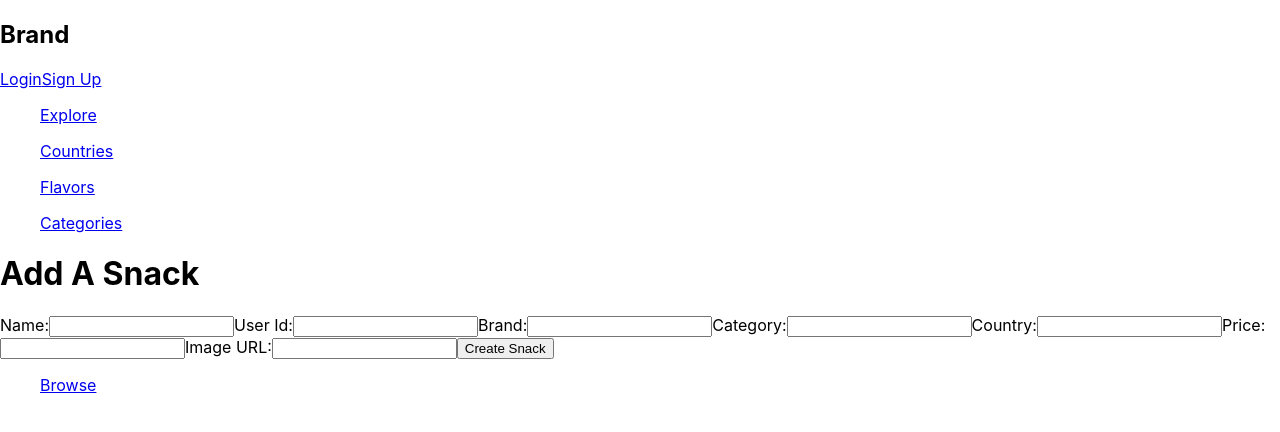
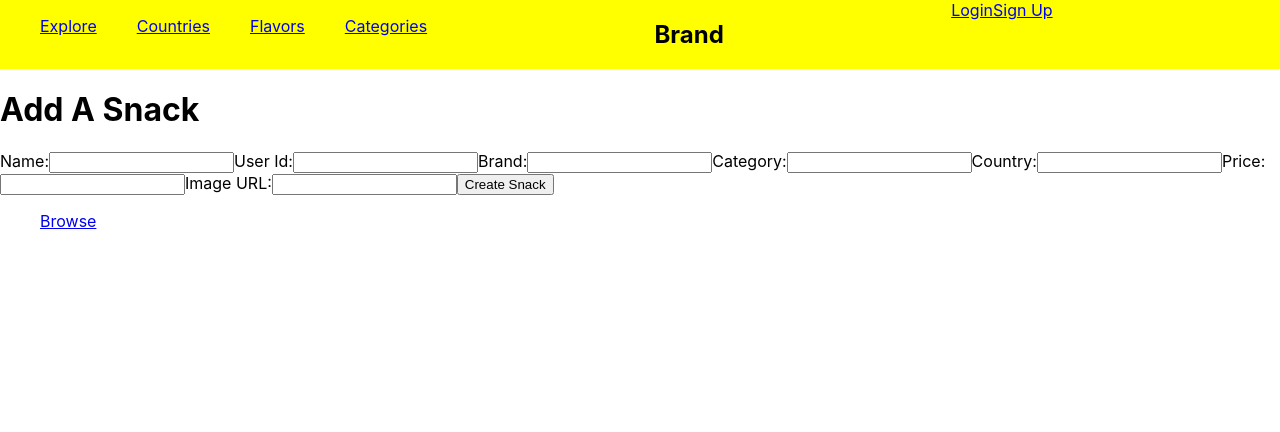
Before and after one commit to johnhkim124/Chippy, a React (Create React App) app in the folder chippy-client/: page /new-snack in a window 1280 px wide. Shown: the top 432 px of the page. Built offline with nearby package versions, Linux system fonts and the light colour scheme; no server answers.

Commit message:
added some css to layout

```diff
--- a/chippy-client/src/App.css
+++ b/chippy-client/src/App.css
@@ -1,38 +1,2 @@
-.App {
-  text-align: center;
+.app-div {
 }
-
-.App-logo {
-  height: 40vmin;
-  pointer-events: none;
-}
-
-@media (prefers-reduced-motion: no-preference) {
-  .App-logo {
-    animation: App-logo-spin infinite 20s linear;
-  }
-}
-
-.App-header {
-  background-color: #282c34;
-  min-height: 100vh;
-  display: flex;
-  flex-direction: column;
-  align-items: center;
-  justify-content: center;
-  font-size: calc(10px + 2vmin);
-  color: white;
-}
-
-.App-link {
-  color: #61dafb;
-}
-
-@keyframes App-logo-spin {
-  from {
-    transform: rotate(0deg);
-  }
-  to {
-    transform: rotate(360deg);
-  }
-}
--- a/chippy-client/src/App.js
+++ b/chippy-client/src/App.js
@@ -41,6 +41,7 @@ function App() {
 
 
   return (
+    <div className="app-div">
     <Layout currentUser={currentUser} handleLogout={handleLogout}>
       <Switch>
         <Route path="/login">
@@ -53,7 +54,8 @@ function App() {
           <MainContainer/>
         </Route>
       </Switch>
-    </Layout>
+      </Layout>
+      </div>
   );
 }
 
--- a/chippy-client/src/components/layout/layout/Layout.css
+++ b/chippy-client/src/components/layout/layout/Layout.css
@@ -0,0 +1,2 @@
+.layout {
+}
--- a/chippy-client/src/components/layout/layout/Layout.jsx
+++ b/chippy-client/src/components/layout/layout/Layout.jsx
@@ -1,5 +1,6 @@
 import Nav from "../nav/Nav";
 import Footer from "../footer/Footer";
+import "./Layout.css";
 
 const Layout = (props) => {
   const { currentUser, handleLogout } = props;
--- a/chippy-client/src/components/layout/nav/Nav.css
+++ b/chippy-client/src/components/layout/nav/Nav.css
@@ -0,0 +1,19 @@
+nav {
+  background-color: yellow;
+  display: grid;
+  grid-template-areas: "L B U";
+  /* Links Brand User */
+}
+
+.links {
+  grid-area: L;
+  display: flex;
+}
+
+.brand {
+  grid-area: B;
+}
+
+.user {
+  grid-area: U;
+}
--- a/chippy-client/src/components/layout/nav/Nav.jsx
+++ b/chippy-client/src/components/layout/nav/Nav.jsx
@@ -7,22 +7,30 @@ const Nav = (props) => {
     <>
       <div className="nav-container">
         <nav>
+          <div className="brand">
             <h1>Brand</h1>
+          </div>
+
           {currentUser ? (
             <>
+              <div className="user">
                 <p>{currentUser.username}</p>
                 <button onClick={handleLogout}>Logout</button>
                 <Link to="/new-snack">
                   <button>Create</button>
                 </Link>
+              </div>
             </>
           ) : (
             <>
+              <div className="user">
                 <Link to="/login">Login</Link>
                 <Link to="/signup">Sign Up</Link>
+              </div>
             </>
           )}
           {currentUser && <></>}
+          <div className="links">
             <Link to="/snacks">
               <ul>Explore</ul>
             </Link>
@@ -35,6 +43,7 @@ const Nav = (props) => {
             <Link to="/categories">
               <ul>Categories</ul>
             </Link>
+          </div>
         </nav>
       </div>
     </>
--- a/chippy-client/src/screens/snackDetail/SnackDetail.jsx
+++ b/chippy-client/src/screens/snackDetail/SnackDetail.jsx
@@ -1,6 +1,6 @@
 import { useState, useEffect } from "react";
-import { useParams, Link } from "react-router-dom";
-import { getSnack } from "../../sevices/snacks";
+import { useParams, Link, Redirect } from "react-router-dom";
+import { getSnack, deleteSnack } from "../../sevices/snacks";
 
 const SnackDetail = (props) => {
   const [snack, setSnack] = useState(null);
@@ -37,7 +37,7 @@ const SnackDetail = (props) => {
               <button>Edit</button>
             </Link>
 
-            <button>Delete</button>
+            <button onClick={() => deleteSnack(snack.id)}>Delete</button>
           </div>
         </>
       )}
```
Also changed, not shown: 1 other file (tests, documents, lock files or other folders). Lines whose indentation alone changed are shown as unchanged.
